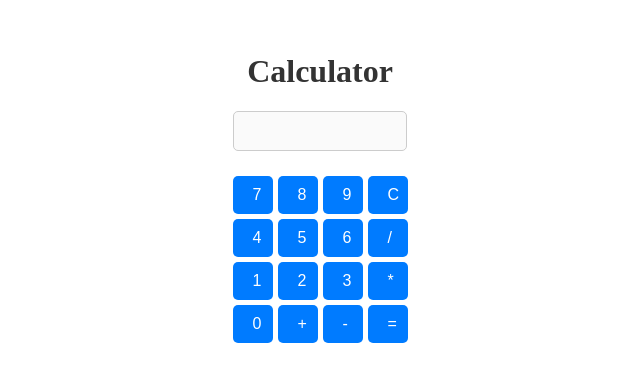
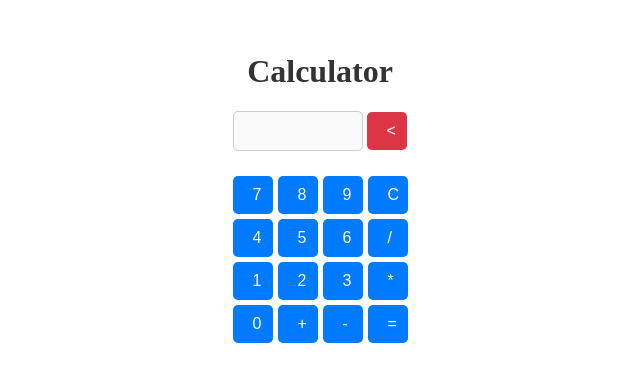
Before and after one commit to EbrahimM0hamed/CALCULATOR, a plain HTML site: page index.html in a window 1280 px wide. Shown: the part 221-602 px from the top of the page, without its empty margins (320-960 px from the left). Drawn offline with Linux system fonts and the light colour scheme.

Commit message:
deleteButt

```diff
--- a/index.html
+++ b/index.html
@@ -12,6 +12,7 @@
             <h1>Calculator</h1>
             <form id="calculator" action="">
                 <input type="text" id="display" disabled>
+                <button type="button" class="btnD" onclick="Delete()"><</button>
                 <div class="buttons">
                     <button type="button" class="btn" onclick="appendToDisplay('7')">7</button>
                     <button type="button" class="btn" onclick="appendToDisplay('8')">8</button>
--- a/script.js
+++ b/script.js
@@ -3,6 +3,10 @@ const display = document.getElementById('display');
 
 function appendToDisplay(value) {
     display.value += value;
+}
+
+function Delete(){
+    display.value = display.value.slice(0, -1);
 }
 
 // Clear the display content
--- a/style.css
+++ b/style.css
@@ -35,8 +35,13 @@ button:hover {
 button:active {
   background-color: #004085;
 }
+.btnD {
+  background-color: #dc3545;
+  /* reduce the size  */
+    width: 20px;
+}
 input[type="text"] {
-  width: 152px;
+  width: 108px;
   padding: 10px;
   font-size: 1rem;
   border: 1px solid #ccc;
```
